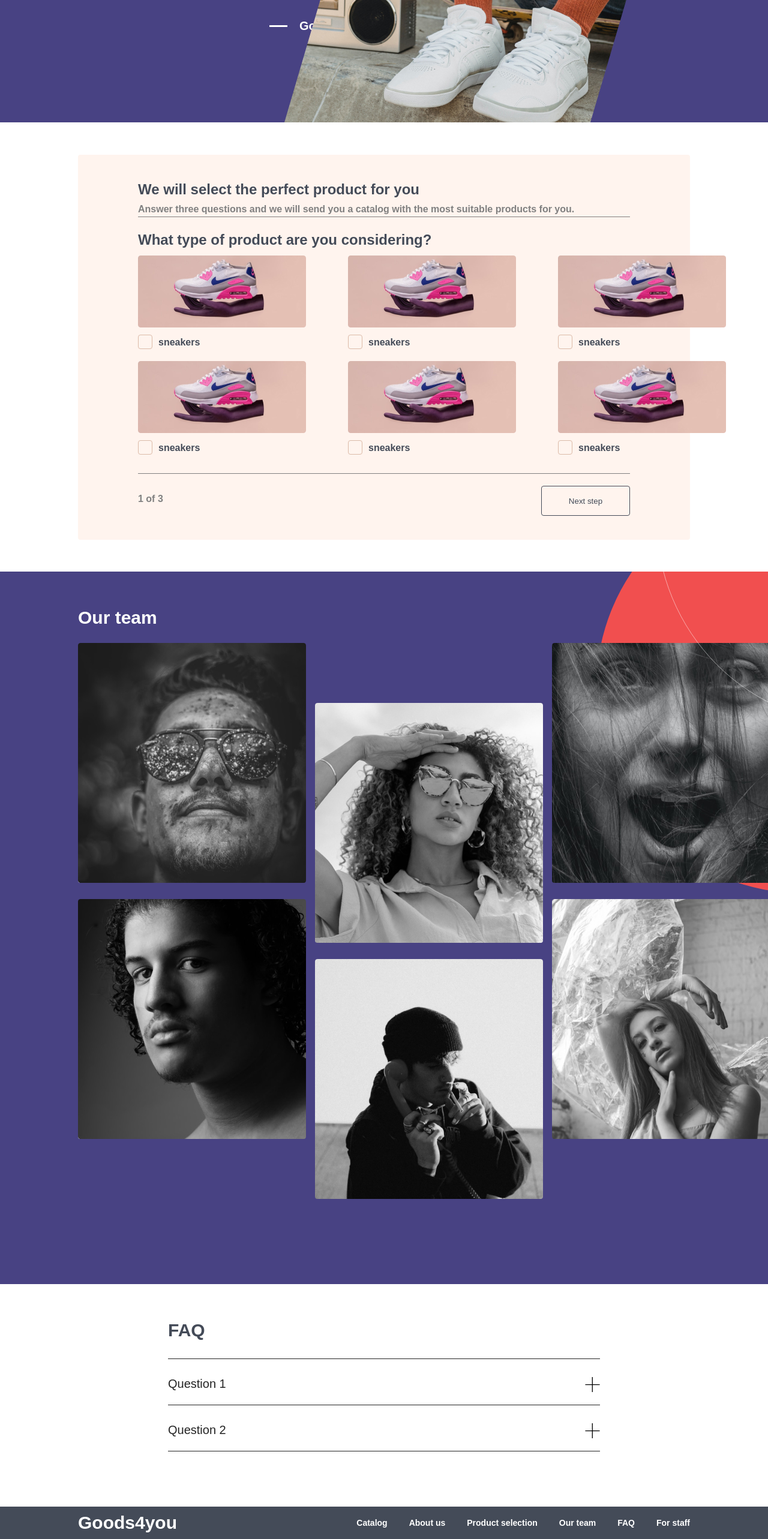
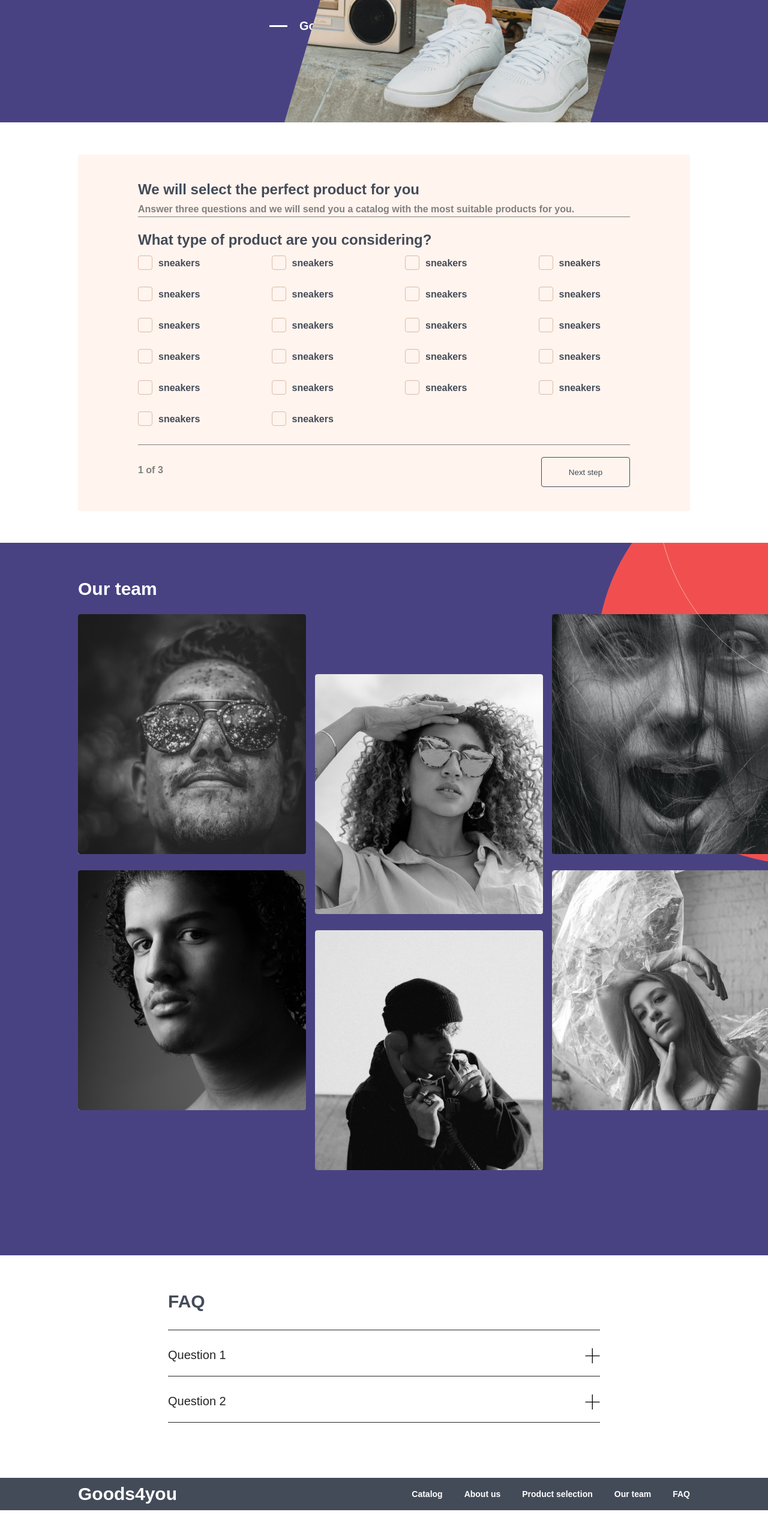
Before and after one commit to distanceOn/t1project, a React (Create React App) app: page / in a window 1280 px wide. Shown: the part 2764-5330 px from the top of the page at 60% size. After the commit the page ends 5282 px from the top, so only its background shows below. Built offline with nearby package versions, Linux system fonts and the light colour scheme.

Commit message:
feat: change footer items

```diff
--- a/src/components/molecules/ChoiceCard/ChoiceCard.tsx
+++ b/src/components/molecules/ChoiceCard/ChoiceCard.tsx
@@ -1,5 +1,5 @@
 import { Checkbox } from '../../atoms/Checkbox/Checkbox';
-import { Picture } from '../../atoms/Picture/Picture';
+// import { Picture } from '../../atoms/Picture/Picture';
 import { Text } from '../../atoms/Text/Text';
 
 import S from './ChoiceCard.module.scss';
@@ -7,7 +7,7 @@ import S from './ChoiceCard.module.scss';
 export const ChoiceCard = () => {
   return (
     <li className={S.card}>
-      <Picture size='small' image='choice' />
+      {/* <Picture size='small' image='choice' /> */}
       <Checkbox>
         <Text color='grey' size='default'>
           sneakers
--- a/src/components/molecules/HeaderFooterMenu/HeaderFooterMenu.tsx
+++ b/src/components/molecules/HeaderFooterMenu/HeaderFooterMenu.tsx
@@ -2,52 +2,16 @@ import { HeaderFooterLink } from '../../atoms/HeaderFooterLink/HeaderFooterLink'
 import S from './HeaderFooterMenu.module.scss';
 import useIsStaffPage from '../../../hooks/useIsStaffPage';
 import { useCallback } from 'react';
+import { toAnchor } from './utils';
+import { HeaderFooterType } from '../../../utils/types';
+import { footerItems, headerItems } from './constants';
 
-const items = [
-  {
-    name: 'Catalog',
-    link: '#catalog',
-  },
-  {
-    name: 'About us',
-    link: '#about',
-  },
-  {
-    name: 'Product selection',
-    link: '#selection',
-  },
-  {
-    name: 'Our team',
-    link: '#team',
-  },
-  {
-    name: 'FAQ',
-    link: '#faq',
-  },
-  {
-    name: 'For staff',
-    link: '/staff',
-  },
-];
+export const HeaderFooterMenu = ({ type }: HeaderFooterType) => {
+  const items = type === 'header' ? headerItems : footerItems;
 
-export const HeaderFooterMenu = () => {
   const isStaffPage = useIsStaffPage();
 
-  const handleLinkClick = useCallback(
-    (event: React.MouseEvent<HTMLAnchorElement>) => {
-      event.preventDefault();
-      const href = event.currentTarget.getAttribute('href');
-      const id = href?.substring(href.indexOf('#')) ?? '';
-
-      if (id.startsWith('#') && id.length > 1) {
-        const element = document.querySelector(id);
-        if (element) {
-          element.scrollIntoView({ behavior: 'smooth' });
-        }
-      }
-    },
-    []
-  );
+  const handleLinkClick = useCallback(toAnchor, []);
 
   const baseContent = items.map(({ name, link }, index) => (
     <li key={index}>
--- /dev/null
+++ b/src/components/molecules/HeaderFooterMenu/constants.ts
@@ -0,0 +1,49 @@
+export const headerItems = [
+  {
+    name: 'Catalog',
+    link: '#catalog',
+  },
+  {
+    name: 'About us',
+    link: '#about',
+  },
+  {
+    name: 'Product selection',
+    link: '#selection',
+  },
+  {
+    name: 'Our team',
+    link: '#team',
+  },
+  {
+    name: 'FAQ',
+    link: '#faq',
+  },
+  {
+    name: 'For staff',
+    link: '/staff',
+  },
+];
+
+export const footerItems = [
+  {
+    name: 'Catalog',
+    link: '#catalog',
+  },
+  {
+    name: 'About us',
+    link: '#about',
+  },
+  {
+    name: 'Product selection',
+    link: '#selection',
+  },
+  {
+    name: 'Our team',
+    link: '#team',
+  },
+  {
+    name: 'FAQ',
+    link: '#faq',
+  },
+];
--- /dev/null
+++ b/src/components/molecules/HeaderFooterMenu/utils.ts
@@ -0,0 +1,12 @@
+export const toAnchor = (event: React.MouseEvent<HTMLAnchorElement>) => {
+  event.preventDefault();
+  const href = event.currentTarget.getAttribute('href');
+  const id = href?.substring(href.indexOf('#')) ?? '';
+
+  if (id.startsWith('#') && id.length > 1) {
+    const element = document.querySelector(id);
+    if (element) {
+      element.scrollIntoView({ behavior: 'smooth' });
+    }
+  }
+};
--- a/src/components/organisms/HeaderFooter/HeaderFooter.tsx
+++ b/src/components/organisms/HeaderFooter/HeaderFooter.tsx
@@ -1,9 +1,10 @@
 import useIsStaffPage from '../../../hooks/useIsStaffPage';
+import { HeaderFooterType } from '../../../utils/types';
 import { Logo } from '../../atoms/Logo/Logo';
 import { HeaderFooterMenu } from '../../molecules/HeaderFooterMenu/HeaderFooterMenu';
 import S from './HeaderFooter.module.scss';
 
-export const HeaderFooter = ({ type }: { type: 'header' | 'footer' }) => {
+export const HeaderFooter = ({ type }: HeaderFooterType) => {
   const isStaffPage = useIsStaffPage();
 
   const staffStyle = `${S.header} ${S.header_staff}`;
@@ -13,7 +14,7 @@ export const HeaderFooter = ({ type }: { type: 'header' | 'footer' }) => {
     <>
       <Logo color='white' size='default' link />
       <div className={S.container}>
-        <HeaderFooterMenu />
+        <HeaderFooterMenu type={type} />
         {/* здесь могла бы быть корзина :( */}
         {/* {type === 'header' && <HeaderCart />} */}
       </div>
--- a/src/components/organisms/ProductSelection/ProductSelection.module.scss
+++ b/src/components/organisms/ProductSelection/ProductSelection.module.scss
@@ -23,8 +23,9 @@
 
 .list {
   display: grid;
-  grid-template-columns: repeat(3, 1fr);
-  grid-gap: 2rem 7rem;
+  grid-template-columns: repeat(4, 1fr);
+  justify-content: space-between;
+  grid-gap: 2.8rem 7rem;
 }
 
 @media (max-width: 768px) {
--- a/src/components/organisms/ProductSelection/ProductSelection.tsx
+++ b/src/components/organisms/ProductSelection/ProductSelection.tsx
@@ -21,7 +21,7 @@ export const ProductSelection = () => {
           What type of product are you considering?
         </Title>
         <div className={S.list}>
-          {Array.from({ length: 6 }).map((_, index) => (
+          {Array.from({ length: 22 }).map((_, index) => (
             <ChoiceCard key={index} />
           ))}
         </div>
--- /dev/null
+++ b/src/utils/types.ts
@@ -0,0 +1 @@
+export type HeaderFooterType = { type: 'header' | 'footer' };
```
